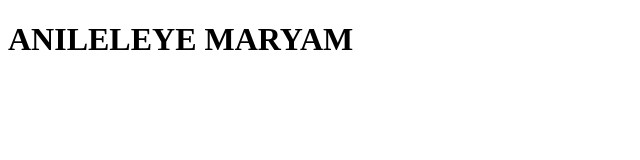
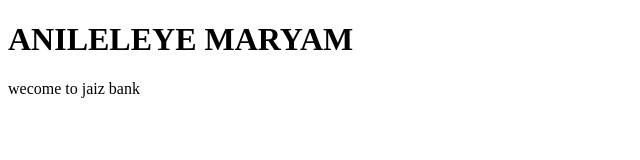
Before and after one commit to Maryam-20/GOTAXI, a plain HTML site: page index.html in a window 1280 px wide. Shown: the whole page, without its empty margins (0-640 px from the left). Drawn offline with Linux system fonts and the light colour scheme.

Commit message:
added a new message

```diff
--- a/index.html
+++ b/index.html
@@ -8,5 +8,6 @@
 </head>
 <body>
     <h1>ANILELEYE MARYAM</h1>
+    <p>wecome to jaiz bank</p>
 </body>
 </html>
```
